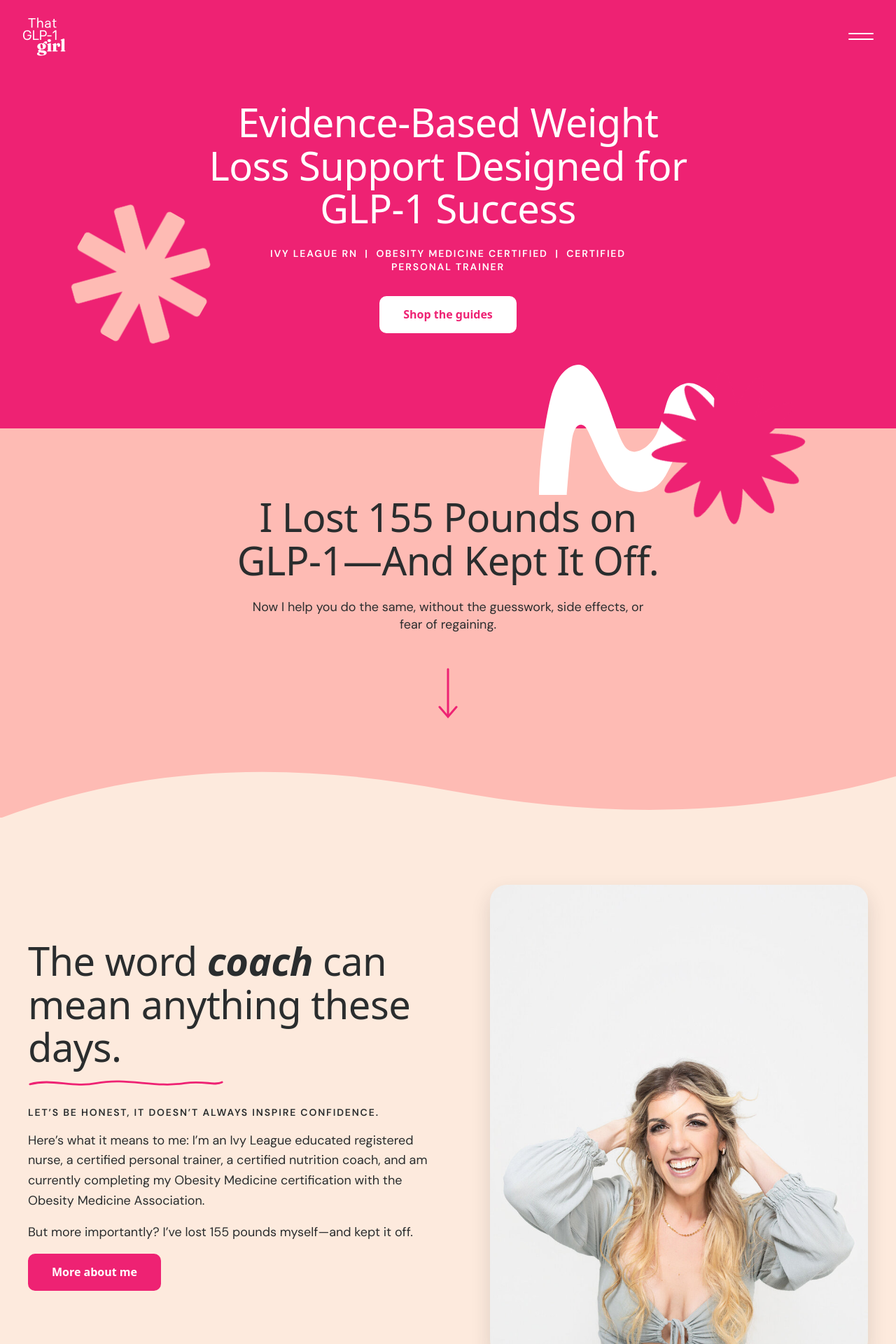
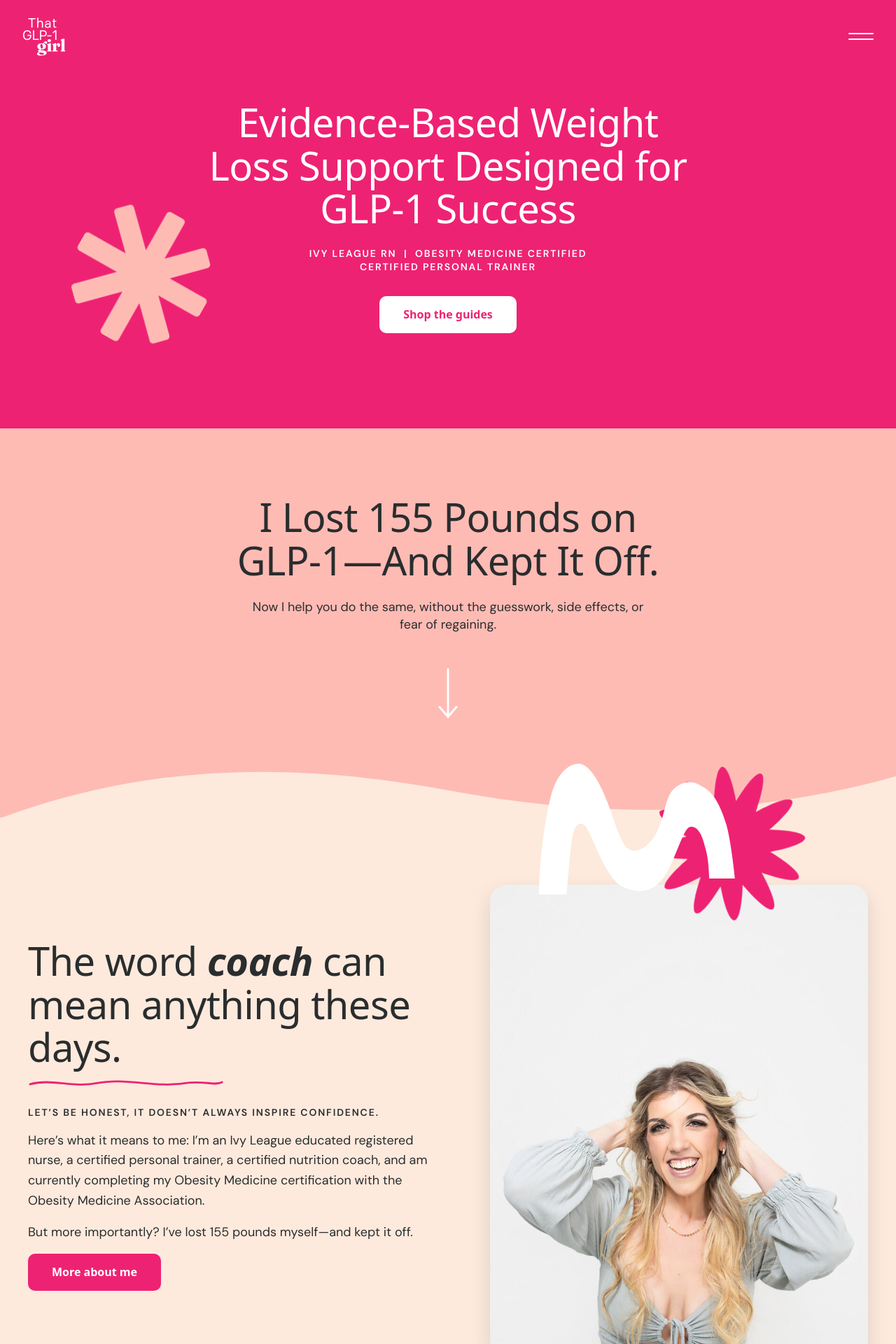
Before and after one commit to kylefiedler/glp1-marketing, a Jekyll site: the page built from index.html, in a window 1280 px wide. Shown: the top 1920 px of the page at 70% size. Built offline with Jekyll 4.4.1, drawn with Linux system fonts in a browser that asks for light colours; some web fonts are replaced.

Commit message:
Rework home hero credentials, decor placement and stat arrow
- Break the credentials line before Certified Personal Trainer, and stack
  all three on phones.
- Move the squiggle and starburst to the bottom right of the stat section
  so they no longer cover the heading.
- Make the stat section's down arrow white.

Co-Authored-By: Claude Opus 5.5 <noreply@anthropic.com>

```diff
--- a/_sass/_page-home.scss
+++ b/_sass/_page-home.scss
@@ -65,24 +65,17 @@
   animation: decor-spin 56s linear infinite;
 }
 
-// The squiggle straddles the seam between the pink hero and peach stat section.
-.home-hero__decor--squiggle {
-  right: 18%;
-  bottom: -95px;
-  width: 280px;
-  z-index: 4;
-}
-
 @media (max-width: $bp-lg) {
   .home-hero__title { font-size: 44px; }
   .home-hero__decor--asterisk { width: 140px; left: 3%; }
-  .home-hero__decor--squiggle { width: 200px; right: 12%; bottom: -65px; }
 }
 
 @media (max-width: $bp-md) {
   .home-hero__title { font-size: 32px; }
+  // Stack each credential on its own line rather than wrapping at a divider.
+  .home-hero__eyebrow span:not(.home-hero__sep) { display: block; }
+  .home-hero__sep, .home-hero__eyebrow br { display: none; }
   .home-hero__decor--asterisk { width: 90px; opacity: 0.8; top: 8%; }
-  .home-hero__decor--squiggle { display: none; }
 }
 
 @keyframes decor-spin {
@@ -110,20 +103,29 @@
   pointer-events: none;
 }
 
-// Starburst straddles hero/stat seam on the right, overlapping the squiggle.
+// Squiggle and starburst sit together bottom right, straddling the wave into
+// the About section, clear of the heading.
+.home-stat__decor--squiggle {
+  right: 18%;
+  bottom: -110px;
+  width: 280px;
+}
+
 .home-stat__decor--star {
   right: 10%;
-  top: -80px;
+  bottom: -150px;
   width: 220px;
   animation: decor-spin 48s linear infinite reverse;
 }
 
 @media (max-width: $bp-lg) {
-  .home-stat__decor--star { width: 160px; right: 6%; top: -55px; }
+  .home-stat__decor--squiggle { width: 200px; right: 12%; bottom: -80px; }
+  .home-stat__decor--star     { width: 160px; right: 6%; bottom: -110px; }
 }
 
 @media (max-width: $bp-md) {
-  .home-stat__decor--star { width: 100px; right: 3%; top: -35px; }
+  .home-stat__decor--squiggle { display: none; }
+  .home-stat__decor--star     { width: 100px; right: 3%; bottom: -60px; }
 }
 
 .home-stat__inner {
@@ -154,6 +156,7 @@
 
 .home-stat__arrow {
   display: block;
+  color: $color-bg;
   width: 40px;
   margin: $space-7 auto 0;
 }
--- a/index.html
+++ b/index.html
@@ -15,13 +15,10 @@ permalink: /
     <span class="decor decor--asterisk-8pt home-hero__decor home-hero__decor--asterisk" aria-hidden="true">
       {% include decor/asterisk-8pt.svg %}
     </span>
-    <span class="decor decor--squiggle home-hero__decor home-hero__decor--squiggle" aria-hidden="true">
-      {% include decor/squiggle.svg %}
-    </span>
 
     <div class="home-hero__inner">
       <h1 class="home-hero__title">Evidence-Based Weight Loss Support Designed for GLP-1 Success</h1>
-      <p class="home-hero__eyebrow">Ivy League RN &nbsp;|&nbsp; Obesity Medicine Certified &nbsp;|&nbsp; Certified Personal Trainer</p>
+      <p class="home-hero__eyebrow"><span>Ivy League RN</span><span class="home-hero__sep"> &nbsp;|&nbsp; </span><span>Obesity Medicine Certified</span><br><span>Certified Personal Trainer</span></p>
       <p class="home-hero__cta">
         <a class="btn btn--white" href="{{ '/guides' | relative_url }}">Shop the guides</a>
       </p>
@@ -33,12 +30,15 @@ permalink: /
     <span class="decor decor--starburst home-stat__decor home-stat__decor--star" aria-hidden="true">
       {% include decor/starburst.svg %}
     </span>
+    <span class="decor decor--squiggle home-stat__decor home-stat__decor--squiggle" aria-hidden="true">
+      {% include decor/squiggle.svg %}
+    </span>
 
     <div class="home-stat__inner">
       <h2 class="home-stat__heading">I Lost 155 Pounds on GLP-1&mdash;And Kept It Off.</h2>
       <p class="home-stat__lede">Now I help you do the same, without the guesswork, side effects, or fear of regaining.</p>
       <span class="home-stat__arrow" aria-hidden="true">
-        <svg viewBox="0 0 40 80" xmlns="http://www.w3.org/2000/svg" fill="none" stroke="#EE2273" stroke-width="3" stroke-linecap="round">
+        <svg viewBox="0 0 40 80" xmlns="http://www.w3.org/2000/svg" fill="none" stroke="currentColor" stroke-width="3" stroke-linecap="round">
           <path d="M20 4 L20 70"/>
           <path d="M8 58 L20 72 L32 58"/>
         </svg>
```
